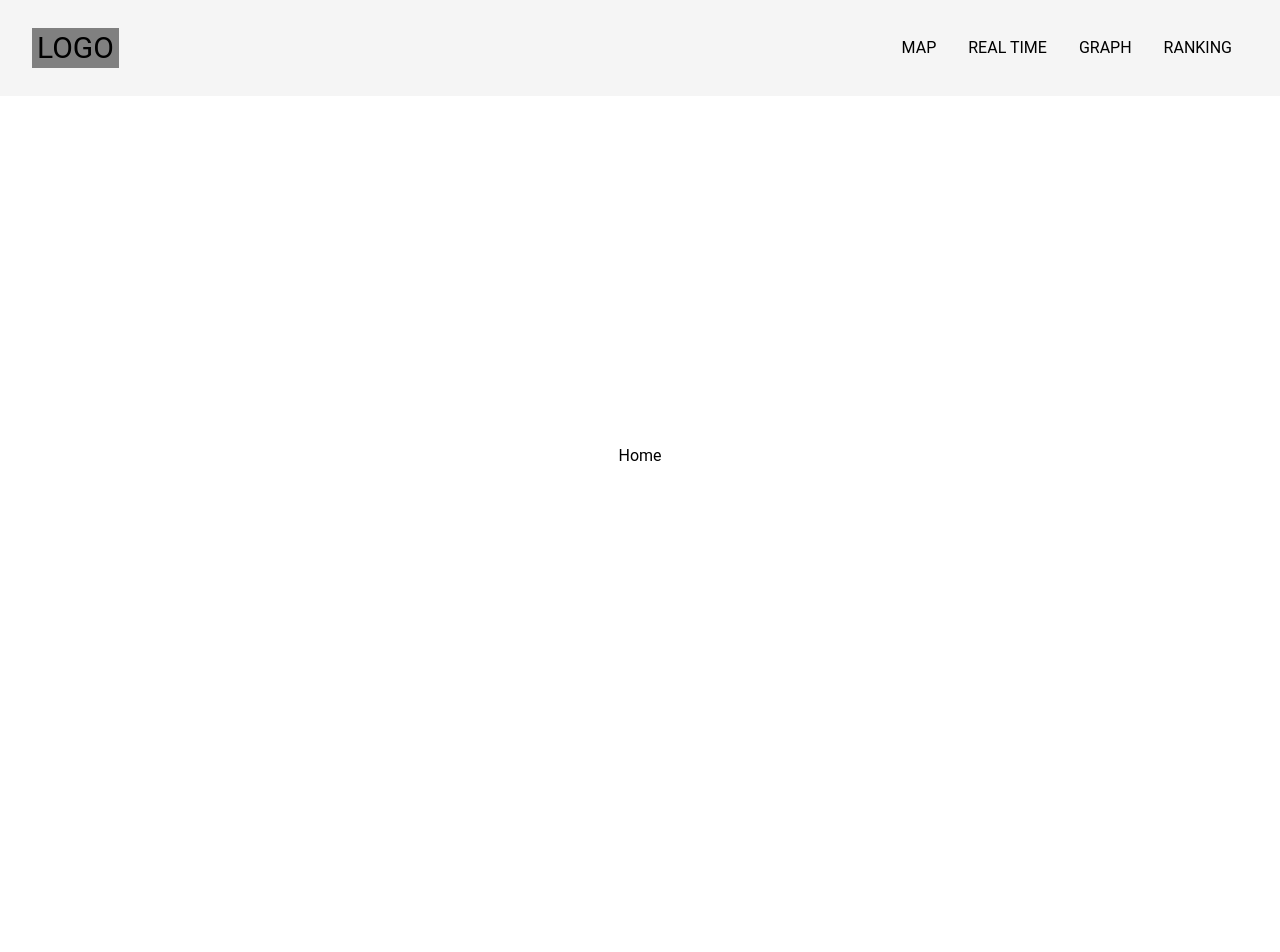
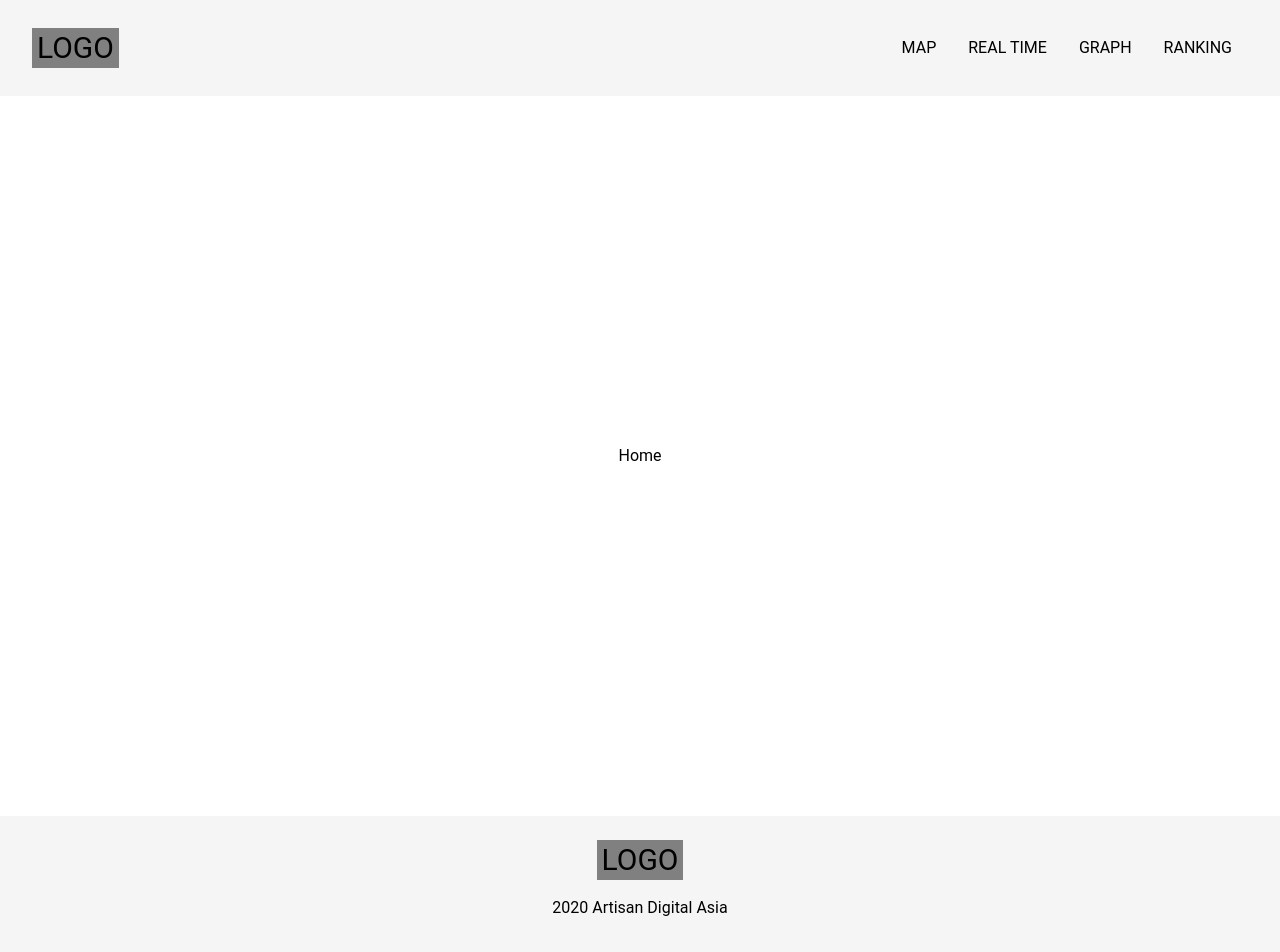
Before and after one commit to sahatsawat1/a-temp, a React (Create React App) app: page / in a window 1280 px wide. Shown: the top 952 px of the page. Before the commit the page ends 816 px from the top, so only its background shows below. Built offline with nearby package versions, Linux system fonts and the light colour scheme.

Commit message:
Edit Footer

```diff
--- a/src/components/Footer.js
+++ b/src/components/Footer.js
@@ -1,11 +1,30 @@
 import React from 'react';
 import styled from 'styled-components'
 
-function Footer() {
+const MainFooter = styled.footer`
+  padding-top: 1.5rem;
+  position: relative;
+  bottom: 0;
+  width: 100%;
+  height: 150px;
+  display: flex;
+  flex-direction: column;
+  align-items:center;
+  background-color: whitesmoke;
+  h1 {
+    font-size: 30px;
+    margin-bottom: 20px;
+    padding: 5px;
+    background-color: gray;
+  }
+`
+
+const Footer = () => {
     return (
-    <>
-
-    </>
+    <MainFooter>
+        <h1>LOGO</h1>
+        <p>2020 Artisan Digital Asia</p>
+    </MainFooter>
     )
   }
 
```
